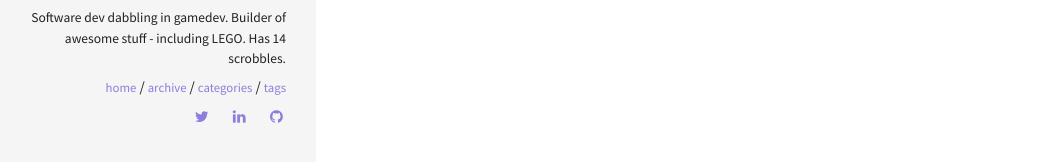
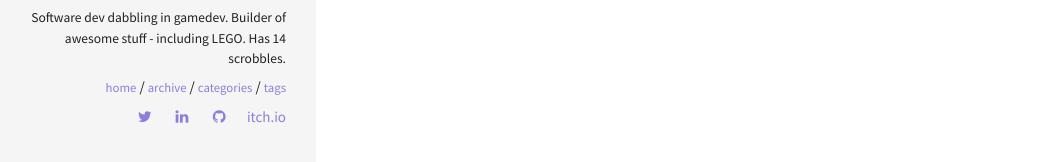
Before and after one commit to trymnilsen/trymnilsen.github.io, a Jekyll site: the page built from index.html, in a window 1280 px wide. Shown: the part 426-588 px from the top of the page, without its empty margins (4-1049 px from the left). Built offline with Jekyll 4.4.1, drawn with Linux system fonts in a browser that asks for light colours; nearby versions of some CDN libraries.

Commit message:
Added itch io link

```diff
--- a/_includes/social-links.html
+++ b/_includes/social-links.html
@@ -39,5 +39,6 @@
     {% if author.flickr %}<li><a href="http://www.flickr.com/{{ author.flickr }}" class="social-link-item" target="_blank"><i class="fa fa-fw fa-flickr"></i></a></li>{% endif %}
     {% if author.500px %}<li><a href="http://www.500px.com/{{ author.500px }}" class="social-link-item" target="_blank"><i class="fa fa-fw fa-500px"></i></a></li>{% endif %}
     {% if author.codepen %}<li><a href="http://codepen.io/{{ author.codepen }}" class="social-link-item" target="_blank"><i class="fa fa-fw fa-codepen"></i></a></li>{% endif %}
+    <li><a href="https://trymmakesgames.itch.io" class="social-link-item" target="_blank"><span>itch.io</span></a></li>
   </ul>
 </div>
```
